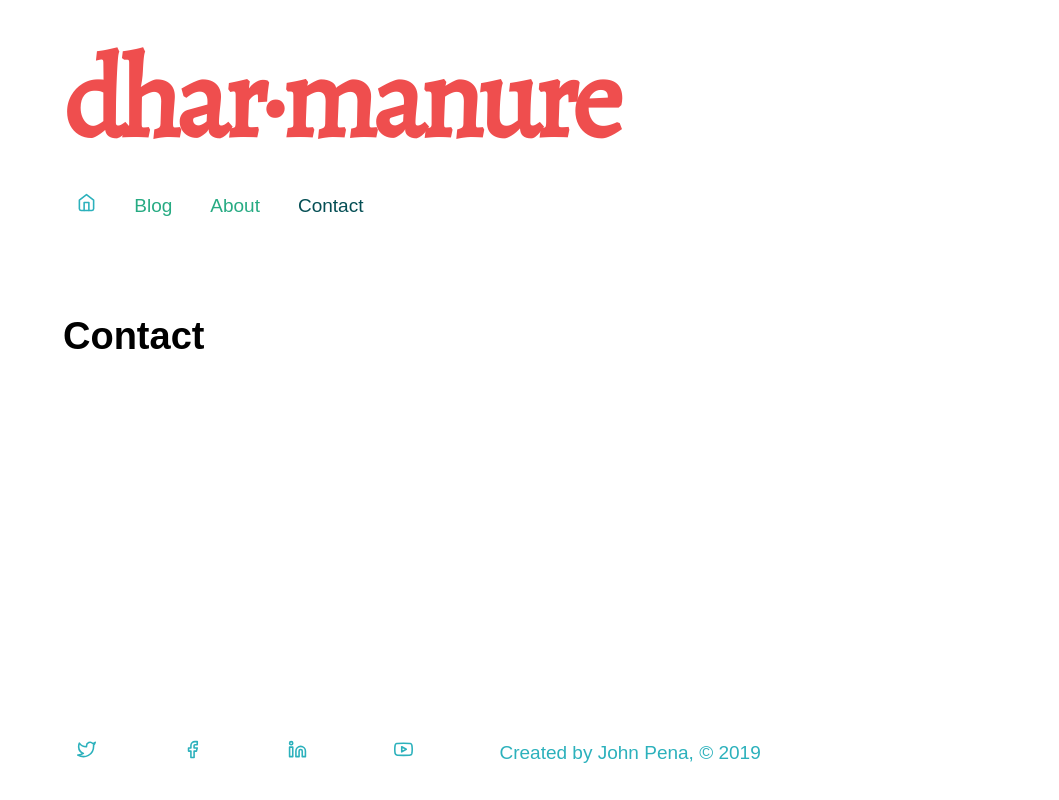
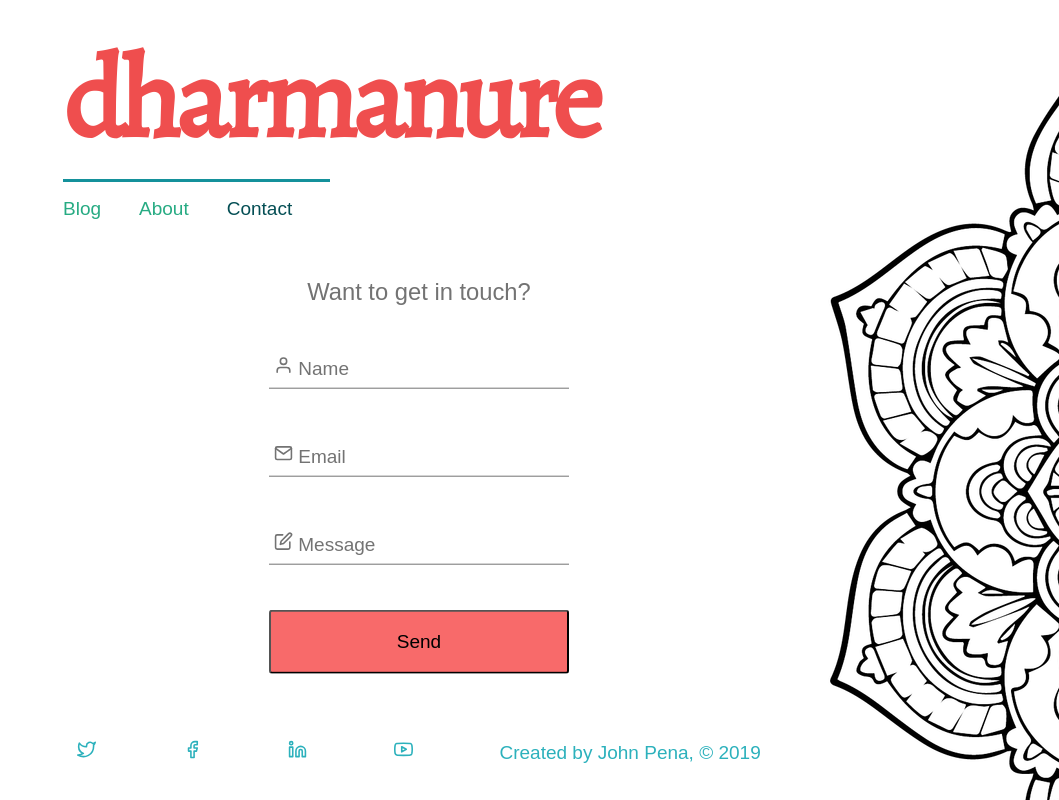
Before and after one commit to johndavidpena/dharmanure, a Gatsby site: page /contact in a window 1280 px wide. Shown: the whole page, without its empty margins (221-1280 px from the left). Built offline with nearby package versions, Linux system fonts and the light colour scheme; Gatsby itself is replaced by a stand-in of ours; a web font is replaced by a local one.

Commit message:
style changes and Netlify form

```diff
--- a/gatsby-config.js
+++ b/gatsby-config.js
@@ -1,10 +1,18 @@
 module.exports = {
   siteMetadata: {
-    title: 'dhar·manure',
+    title: 'dharmanure',
     author: 'John Pena'
   },
   plugins: [
     'gatsby-plugin-react-helmet',
+    {
+      resolve: "gatsby-plugin-react-svg",
+      options: {
+        rule: {
+          include: /assets/ // See below to configure properly
+        }
+      }
+    },
     {
       resolve: 'gatsby-source-contentful',
       options: {
--- a/package.json
+++ b/package.json
@@ -16,6 +16,7 @@
     "@contentful/rich-text-react-renderer": "^13.2.0",
     "gatsby": "^2.8.2",
     "gatsby-plugin-react-helmet": "^3.0.12",
+    "gatsby-plugin-react-svg": "^2.1.2",
     "gatsby-plugin-sharp": "^2.1.3",
     "gatsby-remark-images": "^3.0.14",
     "gatsby-remark-relative-images": "^0.2.2",
--- /dev/null
+++ b/src/components/contactForm/form.js
@@ -0,0 +1,65 @@
+import React from 'react';
+import formStyles from './form.module.css';
+import { FiUser, FiMail, FiEdit } from "react-icons/fi";
+
+const Form = () => (
+  <div className={formStyles.formWrapper}>
+    <p className={formStyles.text}>Want to get in touch?</p>
+
+    <form name="contact" method="POST" data-netlify="true">
+      <input type="hidden" name="form-name" value="contact" />
+      <div className={formStyles.group}>
+        <input type="text" name="name" required />
+        <span className={formStyles.highlight}></span>
+        <span className={formStyles.bar}></span>
+        <label><FiUser />&nbsp;Name</label>
+      </div>
+
+      <div className={formStyles.group}>
+        <input type="text" name="email" required />
+        <span className={formStyles.highlight}></span>
+        <span className={formStyles.bar}></span>
+        <label><FiMail />&nbsp;Email</label>
+      </div>
+
+      <div className={formStyles.group}>
+        <input type="text" name="message" required />
+        <span className={formStyles.highlight}></span>
+        <span className={formStyles.bar}></span>
+        <label><FiEdit />&nbsp;Message</label>
+      </div>
+
+      <button type="submit">Send</button>
+    </form>
+
+    {/* <form name="contact" method="POST" data-netlify="true" className={formStyles.form}>
+      <input type="hidden" name="form-name" value="contact" />
+      <div className={formStyles.nameEmail}>
+        <div className={formStyles.input}>
+          <label><FiUser />
+            <input type="text" name="name" />
+          </label>
+        </div>
+
+        <div className={formStyles.input}>
+          <label>Email
+            <input type="email" name="email" />
+          </label>
+        </div>
+      </div>
+
+      <div className={formStyles.message}>
+        <label className={formStyles.textarea}>Message
+            <textarea name="message"></textarea>
+        </label>
+      </div>
+
+      <button type="submit"
+        className={formStyles.button}>
+        send</button>
+    </form> */}
+
+  </div>
+);
+
+export default Form;
--- /dev/null
+++ b/src/components/contactForm/form.module.css
@@ -0,0 +1,123 @@
+.formWrapper {
+  position: absolute;
+  top: 50%;
+  left: 50%;
+  -webkit-transform: translate(-50%, -50%);
+  -ms-transform: translate(-50%, -50%);
+  transform: translate(-50%, -50%);
+}
+
+.text {
+  color: var(--text-light);
+  font-size: var(--font-size-4);
+  text-align: center;
+  padding-bottom: 2rem;
+}
+
+/* form starting stylings - https://codepen.io/chrisoncode/pen/IdGKH?editors=1100 */
+.group 			  {
+  position:relative;
+  margin-bottom:45px;
+}
+
+input 				{
+  font-size: var(--default-font-size);
+  padding:10px 10px 10px 5px;
+  display:block;
+  width:300px;
+  border:none;
+  border-bottom:1px solid var(--text-light);
+}
+
+input:focus 		{ outline:none; }
+
+/* LABEL ======================================= */
+label 				 {
+  color: var(--text-light);
+  font-size: var(--default-font-size);
+  font-weight: normal;
+  position: absolute;
+  pointer-events: none;
+  left: 5px;
+  top: 10px;
+  transition:0.2s ease all;
+  -moz-transition:0.2s ease all;
+  -webkit-transition:0.2s ease all;
+}
+
+/* active state */
+input:focus ~ label, input:valid ~ label 		{
+  top:-20px;
+  font-size:14px;
+  color: var(--cyan-600);
+}
+
+/* BOTTOM BARS ================================= */
+.bar 	{ position:relative; display:block; width:300px; }
+.bar:before, .bar:after 	{
+  content:'';
+  height:2px;
+  width:0;
+  bottom:1px;
+  position:absolute;
+  background: var(--cyan-600);
+  transition:0.2s ease all;
+  -moz-transition:0.2s ease all;
+  -webkit-transition:0.2s ease all;
+}
+.bar:before {
+  left:50%;
+}
+.bar:after {
+  right:50%;
+}
+
+/* active state */
+input:focus ~ .bar:before, input:focus ~ .bar:after {
+  width:50%;
+}
+
+/* HIGHLIGHTER ================================== */
+.highlight {
+  position:absolute;
+  height:60%;
+  width:100px;
+  top:25%;
+  left:0;
+  pointer-events:none;
+  opacity:0.5;
+}
+
+/* active state */
+input:focus ~ .highlight {
+  -webkit-animation:inputHighlighter 0.3s ease;
+  -moz-animation:inputHighlighter 0.3s ease;
+  animation:inputHighlighter 0.3s ease;
+}
+
+/* ANIMATIONS ================ */
+@-webkit-keyframes inputHighlighter {
+	from { background: var(--cyan-600); }
+  to 	{ width:0; background:transparent; }
+}
+@-moz-keyframes inputHighlighter {
+	from { background: var(--cyan-600); }
+  to 	{ width:0; background:transparent; }
+}
+@keyframes inputHighlighter {
+	from { background: var(--cyan-600); }
+  to 	{ width:0; background:transparent; }
+}
+
+button {
+  width: 100%;
+  cursor: pointer;
+  outline: none;
+  background-color: var(--red-vivid-300);
+  padding: 1rem;
+  border-radius: 3px;
+}
+
+button:hover {
+    background-color: var(--red-vivid-400);
+}
--- a/src/components/footer/index.js
+++ b/src/components/footer/index.js
@@ -18,6 +18,7 @@ const Footer = () => {
 
   return (
     <footer className={footerStyles.footer}>
+      {/* Ensō by john melven from the Noun Project */}
       <a href='https://twitter.com/@PocktHerc' target='_blank' className={footerStyles.anchor} rel="noopener noreferrer"><FiTwitter /></a>
       <a href='https://www.facebook.com/john.pena.9404' target='_blank' className={footerStyles.anchor} rel="noopener noreferrer"><FiFacebook /></a>
       <a href='https://www.linkedin.com/in/john-pena-9758a5133/' target='_blank' className={footerStyles.anchor} rel="noopener noreferrer"><FiLinkedin /></a>
--- a/src/components/header/header.module.css
+++ b/src/components/header/header.module.css
@@ -3,11 +3,16 @@ header {
 }
 
 .title {
-  color: var(--red-vivid-400);
   font-size: var(--font-size-headline);
   font-family: var(--default-serif);
   letter-spacing: -5px;
 }
+
+.title a {
+  text-decoration: none;
+  color: var(--red-vivid-400);
+}
+
 /* Less than 576px */
 @media only screen and (max-width: 576px) {
   .title {
@@ -16,7 +21,7 @@ header {
 }
 
 .nav {
-  padding: 0.75rem;
+  /* padding: 0.75rem; */
 }
 
 .ul {
@@ -26,6 +31,8 @@ header {
 .li {
   list-style-type: none;
   padding-right: var(--size-2);
+  padding-top: 0.75rem;
+  border-top: 3px solid var(--cyan-600);
 }
 
 .icon {
--- a/src/components/header/index.js
+++ b/src/components/header/index.js
@@ -1,9 +1,6 @@
 import React from 'react';
 import headerStyles from './header.module.css';
-
 import { Link, graphql, useStaticQuery } from 'gatsby';
-
-import { FiHome } from "react-icons/fi";
 
 const Header = () => {
   const data = useStaticQuery(graphql`
@@ -18,17 +15,14 @@ const Header = () => {
 
   return (
     <header>
-      <h1 className={headerStyles.title}>{data.site.siteMetadata.title}</h1>
+      <h1 className={headerStyles.title}>
+        <Link to='/'>
+          {data.site.siteMetadata.title}
+        </Link>
+      </h1>
 
       <nav className={headerStyles.nav}>
         <ul className={headerStyles.ul}>
-          <li className={headerStyles.li}>
-            <Link to='/'
-              className={headerStyles.anchor}
-              activeClassName={headerStyles.active}>
-              <FiHome className={headerStyles.icon} />
-            </Link>
-          </li>
           <li className={headerStyles.li}>
             <Link to='/blog'
               className={headerStyles.anchor}
--- a/src/components/layout/index.js
+++ b/src/components/layout/index.js
@@ -6,6 +6,7 @@ import Header from '../header';
 import Footer from '../footer';
 
 const Layout = props => (
+  <div className={layoutStyles.background}>
     <div className={layoutStyles.content}>
       <Header />
       <main>
@@ -13,6 +14,7 @@ const Layout = props => (
       </main>
       <Footer />
     </div>
+  </div>
 );
 
 export default Layout;
--- a/src/components/layout/layout.module.css
+++ b/src/components/layout/layout.module.css
@@ -1,3 +1,32 @@
+.background {
+  width: 100vw;
+  height: 100%;
+  background-image: url('../../mandala.png');
+  background-repeat: repeat-y;
+  z-index: 0;
+}
+
+/* Less than 992px */
+@media only screen and (max-width: 992px) {
+  .background {
+    background-image: url('');
+  }
+}
+
+/* More than 992px */
+@media only screen and (min-width: 992px) {
+  .background {
+    background-position-x: 85vw;
+  }
+}
+
+/* More than 1200px */
+@media only screen and (min-width: 1200px) {
+  .background {
+    background-position-x: 80vw;
+  }
+}
+
 .content {
   max-width: 750px;
   margin: 0 auto;
@@ -7,4 +36,10 @@
 
   display: grid;
   grid-template-rows: auto 1fr auto;
+
+  z-index: 5;
 }
+
+.content main {
+  position: relative;
+}
--- a/src/pages/contact.js
+++ b/src/pages/contact.js
@@ -1,12 +1,13 @@
 import React from 'react';
 import Head from '../components/head';
-
+import Form from '../components/contactForm/form';
 import Layout from '../components/layout';
 
 const ContactPage = () => (
   <Layout>
     <Head title='Contact' />
-    <h1>Contact</h1>
+
+    <Form />
 
   </Layout>
 );
```
Also changed, not shown: src/pages/blog.js (+8 -5 lines), src/pages/index.js (+6 -7 lines), src/styles/blog.module.css (+32 -9 lines), src/styles/home.module.css (+1 -7 lines), src/assets/enso.svg (added), src/mandala.png (added), 1 other file. Lines whose indentation alone changed are shown as unchanged.
